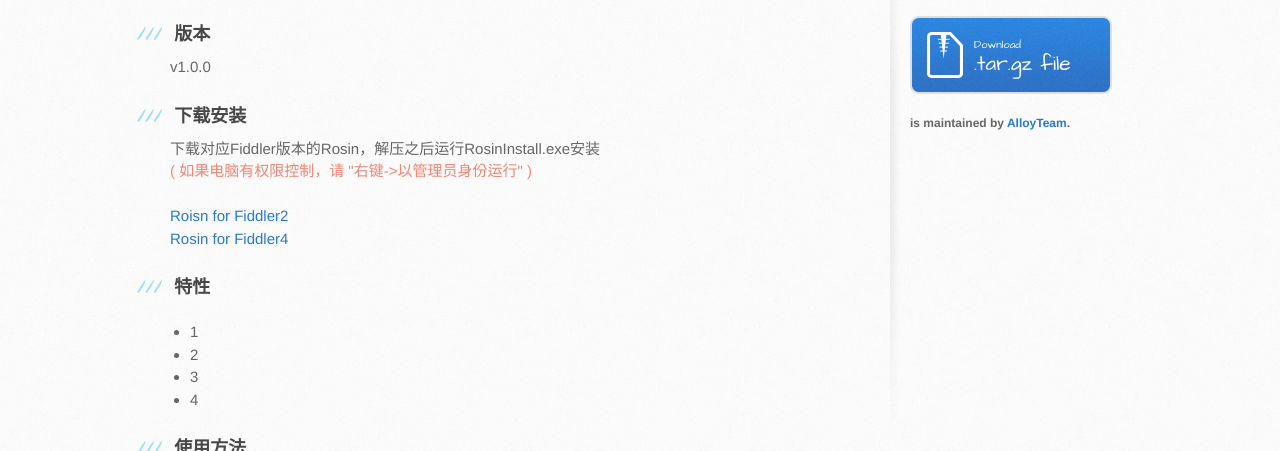
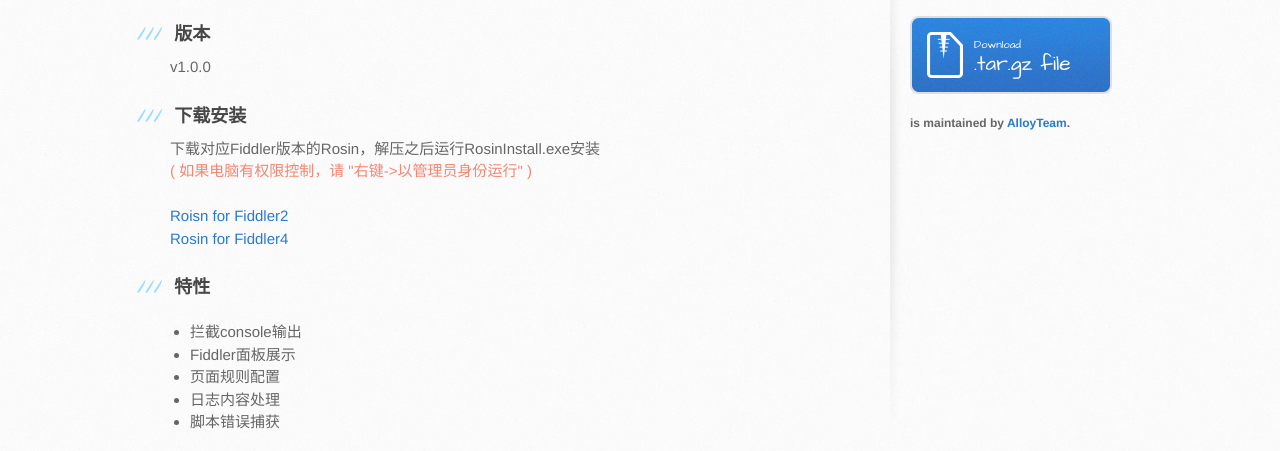
Before and after one commit to AlloyTeam/Rosin, a plain HTML site: page index.html in a window 1280 px wide. Shown: the part 350-801 px from the top of the page. Drawn offline with Linux system fonts and the light colour scheme.

```diff
--- a/index.html
+++ b/index.html
@@ -67,10 +67,11 @@
           </h3>
           <p>
             <ul>
-              <li>1</li>
-              <li>2</li>
-              <li>3</li>
-              <li>4</li>
+              <li>拦截console输出</li>
+              <li>Fiddler面板展示</li>
+              <li>页面规则配置</li>
+              <li>日志内容处理</li>
+              <li>脚本错误捕获</li>
             </ul>
           </p>
 
```
